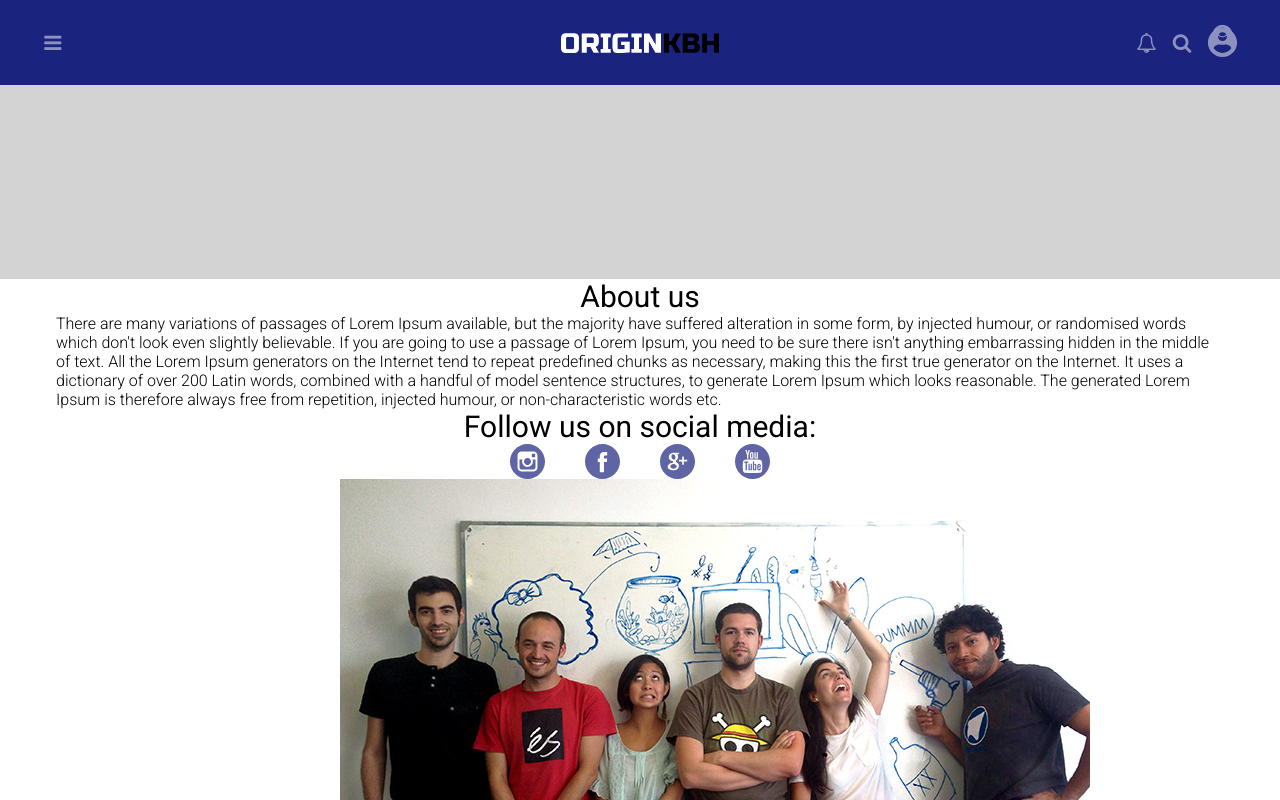
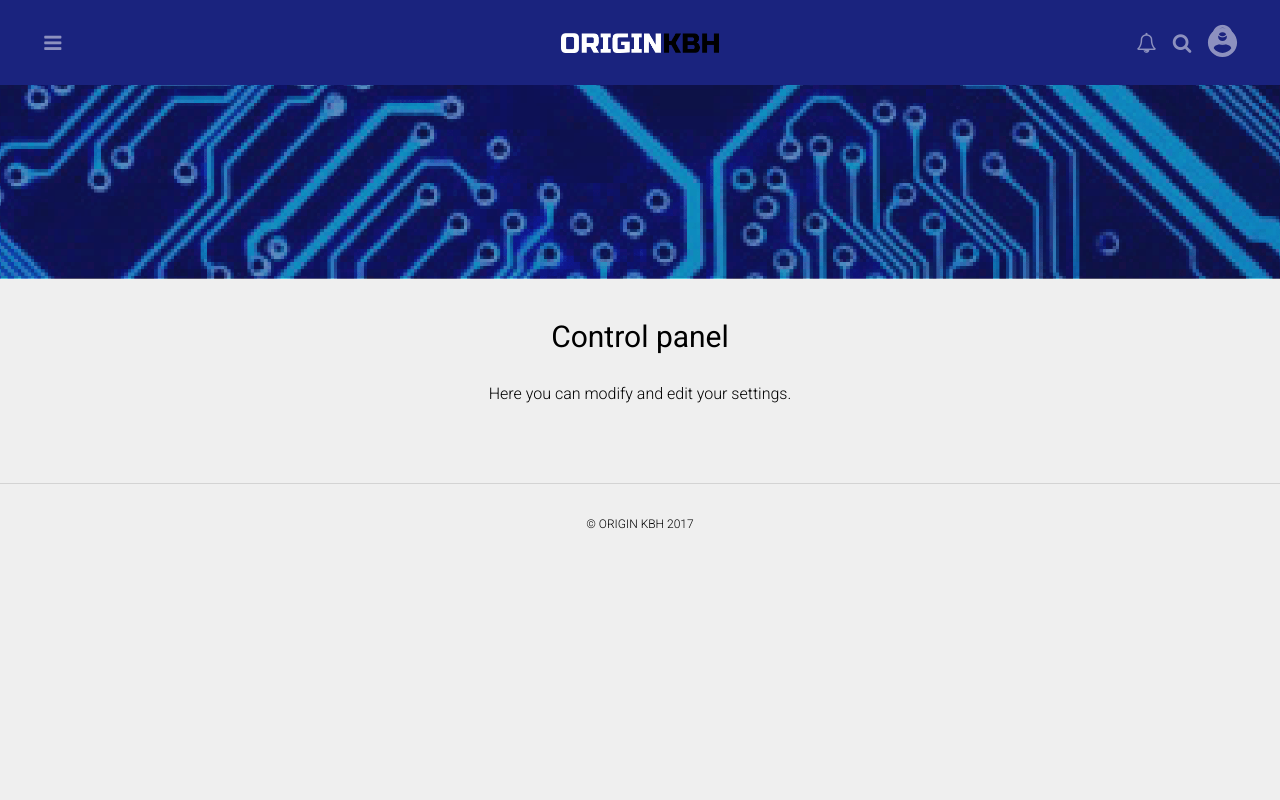
Before and after one commit to gergelybalint94/interface_design_exam, a PHP site: page /control-panel.php in a window 1280 px wide. Run offline with PHP 8.4, Linux system fonts and the light colour scheme; some libraries are stand-ins or nearby versions.

Commit message:
control-panel in progress (40%)

```diff
--- a/control-panel.php
+++ b/control-panel.php
@@ -17,18 +17,11 @@
 			<section class="banner-pictures" id="banner-picture"></section>
 
 			<section class="content-max-width-wide" id="about-page-content">
-				<h4>About us</h4>
-				<p>There are many variations of passages of Lorem Ipsum available, but the majority have suffered alteration in some form, by injected humour, or randomised words which don't look even slightly believable. If you are going to use a passage of Lorem Ipsum, you need to be sure there isn't anything embarrassing hidden in the middle of text. All the Lorem Ipsum generators on the Internet tend to repeat predefined chunks as necessary, making this the first true generator on the Internet. It uses a dictionary of over 200 Latin words, combined with a handful of model sentence structures, to generate Lorem Ipsum which looks reasonable. The generated Lorem Ipsum is therefore always free from repetition, injected humour, or non-characteristic words etc.</p>
+				<h4>Control panel</h4>
+				<h5>Here you can modify and edit your settings.</h5>
 			</section>
 
-			<section id="follow-us">
-				<h4>Follow us on social media:</h4>
-
-				<?php require_once('templates/social-media-icon-list.php'); ?>
-			</section>
-
-			<section class="content-max-width-narrowest" id="team-picture">
-				<img src="assets/images/origin-team.jpg">
+			<section class="grid-areas content-max-width-wide" id="control-panel-grids">
 			</section>
 		</div>
 
--- a/css/style.css
+++ b/css/style.css
@@ -41,7 +41,8 @@
 html, body {
   width: 100%;
   height: 100%;
-  overflow-x: hidden; }
+  overflow-x: hidden;
+  background:#EFEFEF; }
 
 h4 {
   font-weight: 400;
@@ -121,6 +122,39 @@ section {
   background-color:lightgray;
   background-size: cover;
   background-position: center;
+}
+
+.grid-areas {
+  display:flex;
+  width:100%;
+  justify-content:center;
+  flex-wrap: wrap;
+}
+
+.grids {
+  display:flex;
+  width:200px;
+  height:200px;
+  margin:30px;
+  padding:30px;
+  flex-direction:column;
+  background:white;
+}
+
+.grid-icons {
+  height:100%;
+  background-size: contain;
+  background-position: center;
+  background-repeat: no-repeat;
+}
+
+.grid-labels {
+  padding-top:16px;
+  text-align:center;
+  color:#03A9F4; /* accent-color-1 */
+  font-size:14px;
+  font-weight: 500;
+  text-transform: uppercase;
 }
 
 
@@ -514,6 +548,20 @@ footer p { font-size:12px; }
   width:100%;
 }
 
+
+
+
+
+
+
+[data-page-name="control-panel-page"] h4 {
+  margin:40px 0 30px 0;
+}
+
+[data-page-name="control-panel-page"] #banner-picture {
+  background-image: url("../assets/images/panel_image.png");
+}
+
 /*
 	--------------------------
 		MOBILE SCREEN RULES:
--- a/js/script.js
+++ b/js/script.js
@@ -24,6 +24,15 @@ $(document).on('click', '[data-href]', function(){
 
 // FUNCTIONS:
 // ██████████████████████████████
+
+// Function to populate grid areas:
+function fnPopulateGridArea( sGridAreaId, ajGridData ){
+	var sBluePrint =
+		'<div class="grids links-active" data-href="{{href}}">' +
+			'<div class="grid-icons" style="background-image: url('assets/icons/add_event.svg');"></div>' +
+			'<div class="grid-labels">{{label}}</div>' +
+		'</div>';
+}
 
 // Function to open sidebar menu:
 $(document).on('click', '#sandwich-icon', function(){
--- a/templates/sidebar.php
+++ b/templates/sidebar.php
@@ -5,5 +5,5 @@
 	<li class="fontWeight-medium links-inactive"><div class="side-bar-icons" id="partners"></div>Partners</li>
 	<li class="fontWeight-medium links-active" data-href="about.php"><div class="side-bar-icons" id="about"></div>About</li>
 	<li class="fontWeight-medium links-inactive"><div class="side-bar-icons" id="account"></div>Account</li>
-	<li class="fontWeight-medium links-inactive"><div class="side-bar-icons" id="control-panel"></div>Control Panel</li>
+	<li class="fontWeight-medium links-active" data-href="control-panel.php"><div class="side-bar-icons" id="control-panel"></div>Control Panel</li>
 </ul>
```
Also changed, not shown: assets/icons/add_admin.svg (added), assets/icons/add_event.svg (added), assets/icons/add_partner.svg (added), assets/icons/edit_content.svg (added), assets/icons/edit_partners.svg (added), assets/icons/edit_users.svg (added), assets/images/panel_image.png (added).
